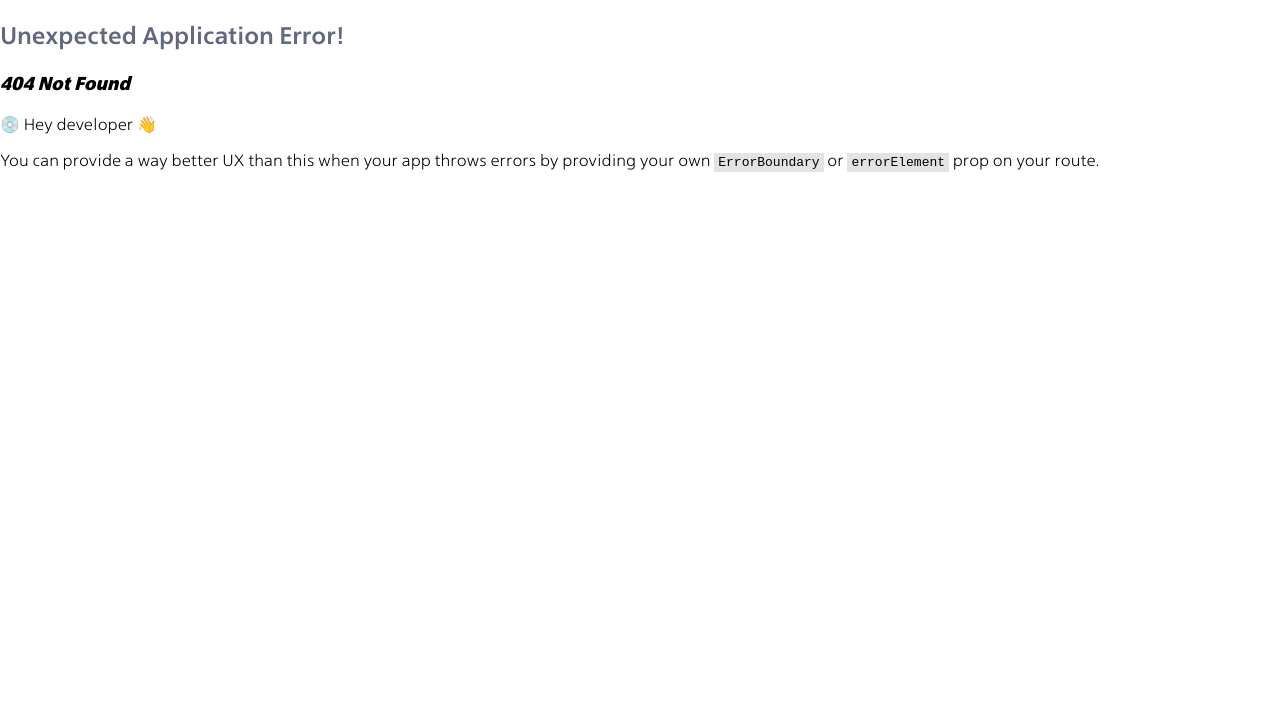
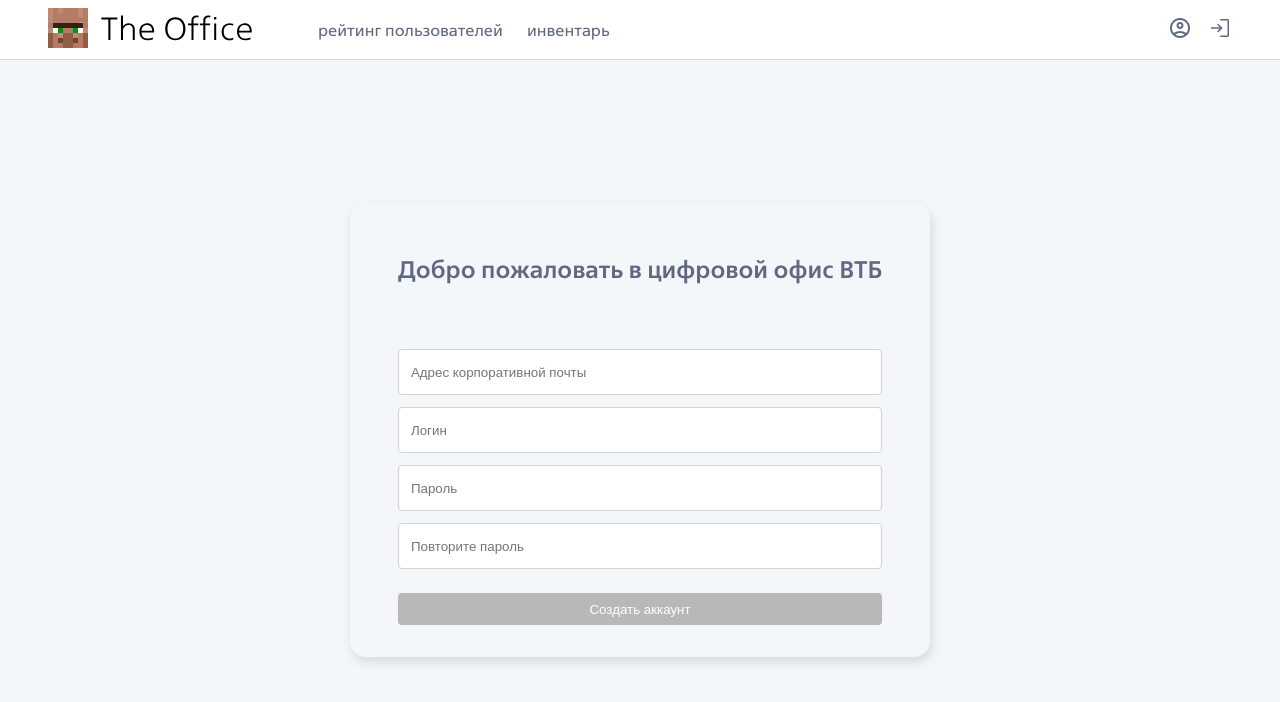
Before and after one commit to BlackKingWhitePawn/more.tech-frontend, a React (Create React App) app: page /registration in a window 1280 px wide. Before the commit this address had no page. Shown: the top 702 px of the page. Built offline with nearby package versions, Linux system fonts and the light colour scheme.

Commit message:
add reg page

```diff
--- a/src/components/Button/Button.scss
+++ b/src/components/Button/Button.scss
@@ -2,12 +2,16 @@
 @import '../../styles/animations';
 
 .button {
-    height: 28px;
+    display: flex;
+    justify-content: space-around;
+    align-items: center;
     color: $blueLight;
     border: none;
     border-radius: 4px;
     padding: 4px 16px;
     cursor: pointer;
+    transition: $linkHover;
+    height: 32px;
 
     &_primary {
         background: $blueLight;
@@ -16,13 +20,11 @@
 
     &_primary:hover {
         background: $blueHover;
+        transition: $linkHover;
     }
 
     &_secondary:hover {
         background: $blueHoverLight;
-    }
-
-    &:hover {
         transition: $linkHover;
     }
 
--- a/src/components/Button/Button.tsx
+++ b/src/components/Button/Button.tsx
@@ -3,7 +3,7 @@
 
 interface ButtonProps {
     title: string,
-    onClick: () => void,
+    onClick?: () => void,
     type?: 'primary' | 'secondary'
     large?: boolean
     disabled?: boolean
@@ -11,7 +11,7 @@
 
 const Button: FC<ButtonProps> = ({ onClick, title, type = 'primary', large, disabled }) => {
     return (
-        <button className={`button button_${type} ${large ? 'button_large' : ''} ${disabled ? 'button_disabled' : ''}`}>
+        <button className={`button button_${type} ${large ? 'button_large' : ''} ${disabled ? 'button_disabled' : ''}`} onClick={onClick ?? (() => { })}>
             <span className="button__label">
                 {title}
             </span>
--- a/src/components/Layout/Layout.scss
+++ b/src/components/Layout/Layout.scss
@@ -9,12 +9,14 @@
     background: $grayBackground;
 
     &__content {
-        // padding: 48px 48px 10px;
-
         &_center {
             display: flex;
             justify-content: space-around;
             margin: auto;
         }
+
+        &_default {
+            padding: 48px 48px 10px;
+        }
     }
 }
--- a/src/constants/Urls.ts
+++ b/src/constants/Urls.ts
@@ -2,6 +2,7 @@
 
 const Urls = {
     login: `${API_URL}login`,
+    registration: `${API_URL}registration`,
     user: (id: Number) => `${API_URL}user/${id}`,
 }
 
--- a/src/index.tsx
+++ b/src/index.tsx
@@ -1,5 +1,6 @@
 import { Layout } from 'components';
 import Login from 'pages/Login/Login';
+import Registration from 'pages/Registration/Registration';
 import Root from 'pages/Root/Root';
 import User from 'pages/User/User';
 import React from 'react';
@@ -26,6 +27,10 @@
         element: <Login />
     },
     {
+        path: '/registration',
+        element: <Registration />
+    },
+    {
         path: '/user/:id',
         element: <User />
     },
--- a/src/pages/Login/Login.scss
+++ b/src/pages/Login/Login.scss
@@ -16,4 +16,11 @@
             margin-top: 12px;
         }
     }
+
+    &__buttons-registration {
+        display: grid;
+        grid-template-columns: 1fr 1fr;
+        gap: 12px;
+        margin-top: 8px;
+    }
 }
--- a/src/pages/Login/Login.tsx
+++ b/src/pages/Login/Login.tsx
@@ -1,11 +1,13 @@
 import { Button, Input, Layout } from 'components'
 import Block from 'components/Block/Block'
 import React, { useState } from 'react'
+import { Link, useNavigate } from 'react-router-dom'
 import './Login.scss'
 
 const Login = () => {
     const [login, setLogin] = useState('')
     const [password, setPassword] = useState('')
+    const navigate = useNavigate()
 
     return (
         <Layout alignment='center'>
@@ -19,8 +21,11 @@
                         <Input placeholder='Пароль' value={password} setValue={(newValue: string) => setPassword(newValue)} password />
                     </form>
                     <div className="login__buttons">
-                        <Button title='Войти' large onClick={() => { }} />
-                        <Button title='Вход по сертификату' large type='secondary' onClick={() => { }} />
+                        <Button title='Войти' large onClick={() => { }} disabled={!login || !password} />
+                        <div className="login__buttons-registration">
+                            <Button title='Вход по сертификату' type='secondary' />
+                            <Button title='Зарегистрироваться' type='secondary' onClick={() => navigate('/registration')} />
+                        </div>
                     </div>
                 </div>
             </Block>
--- /dev/null
+++ b/src/pages/Registration/Registration.scss
@@ -0,0 +1,15 @@
+.registration {
+    &__title {
+        margin-bottom: 64px;
+    }
+
+    &__form {
+        display: flex;
+        flex-direction: column;
+        margin-bottom: 24px;
+
+        & > input:not(:first-child) {
+            margin-top: 12px;
+        }
+    }
+}
--- /dev/null
+++ b/src/pages/Registration/Registration.tsx
@@ -0,0 +1,60 @@
+import axios from 'axios'
+import { Block, Button, Input, Layout } from 'components'
+import Urls from 'constants/Urls'
+import React, { useEffect, useState } from 'react'
+import { Link, useNavigate } from 'react-router-dom'
+import AlertStore from 'store/AlertStore'
+import './Registration.scss'
+
+function Registration() {
+    const [login, setLogin] = useState('')
+    const [email, setEmail] = useState('')
+    const [password, setPassword] = useState('')
+    const [password2, setPassword2] = useState('')
+    const [sendingData, setSendingData] = useState(false)
+    const navigate = useNavigate()
+
+    useEffect(() => {
+        if (sendingData) {
+            axios
+                .post(Urls.registration)
+                .then(res => {
+                    if (res.status === 200) navigate('/user')
+                    else {
+                        // TODO: заполнить поля и сообщения об ошибках
+                    }
+                })
+                .catch(res => AlertStore.setAlert({
+                    id: '1',
+                    title: 'Ошибка регистрации',
+                    description: 'Пожалуйста, перезагрузите страницу'
+                }))
+            // setSendingData(false)
+        }
+
+    }, [sendingData])
+
+
+    return (
+        <Layout alignment='center'>
+            <Block>
+                <div className='registration'>
+                    <h2 className='registration__title'>
+                        Добро пожаловать в цифровой офис ВТБ
+                    </h2>
+                    <form className="registration__form">
+                        <Input placeholder='Адрес корпоративной почты' value={email} setValue={(newValue: string) => setEmail(newValue)} />
+                        <Input placeholder='Логин' value={login} setValue={(newValue: string) => setLogin(newValue)} />
+                        <Input placeholder='Пароль' value={password} setValue={(newValue: string) => setPassword(newValue)} password />
+                        <Input placeholder='Повторите пароль' value={password2} setValue={(newValue: string) => setPassword2(newValue)} password />
+                    </form>
+                    <div className="registration__buttons">
+                        <Button title='Создать аккаунт' large onClick={() => setSendingData(true)} disabled={!login || !email || !password || (password !== password2)} />
+                    </div>
+                </div>
+            </Block>
+        </Layout>
+    )
+}
+
+export default Registration
```
